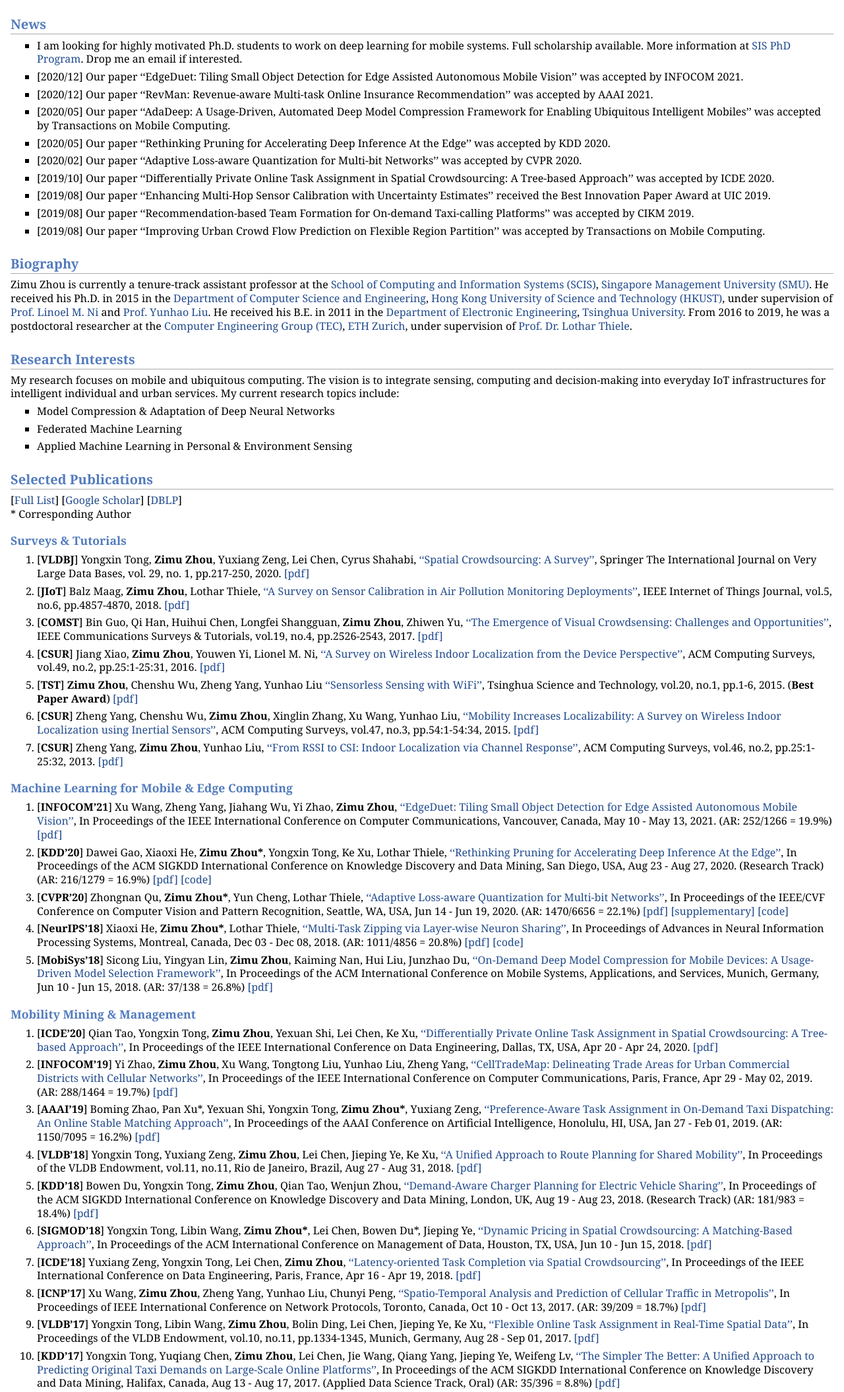
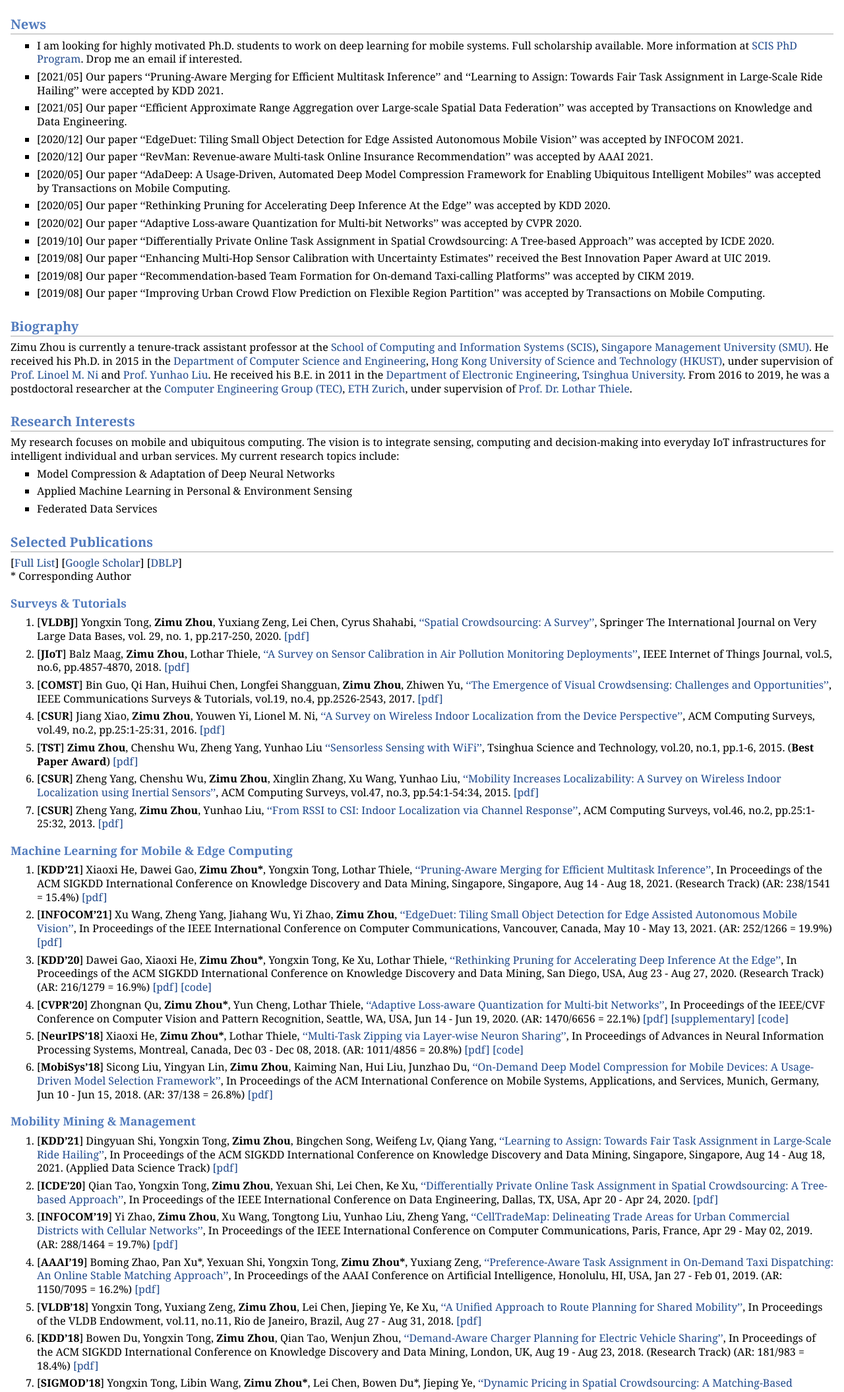
Before and after one commit to zhouzimu/zhouzimu.github.io, a plain HTML site: page index.html in a window 1280 px wide. Shown: the part 206-2316 px from the top of the page at 66% size. Drawn offline with Linux system fonts and the light colour scheme.

Commit message:
update 202105

```diff
--- a/index.html
+++ b/index.html
@@ -21,7 +21,11 @@ zimuzhou [at] smu [dot] edu [dot] sg</p>
 </td></tr></table>
 <h2>News</h2>
 <ul>
-<li><p>I am looking for highly motivated Ph.D. students to work on deep learning for mobile systems. Full scholarship available. More information at <a href="https://sis.smu.edu.sg/programmes/PhD/online-application">SIS PhD Program</a>. Drop me an email if interested.</p>
+<li><p>I am looking for highly motivated Ph.D. students to work on deep learning for mobile systems. Full scholarship available. More information at <a href="https://sis.smu.edu.sg/programmes/PhD/online-application">SCIS PhD Program</a>. Drop me an email if interested.</p>
+</li>
+<li><p>[2021/05] Our papers &lsquo;&lsquo;Pruning-Aware Merging for Efficient Multitask Inference&rsquo;&rsquo; and &lsquo;&lsquo;Learning to Assign: Towards Fair Task Assignment in Large-Scale Ride Hailing&rsquo;&rsquo; were accepted by KDD 2021.</p>
+</li>
+<li><p>[2021/05] Our paper &lsquo;&lsquo;Efficient Approximate Range Aggregation over Large-scale Spatial Data Federation&rsquo;&rsquo; was accepted by Transactions on  Knowledge and Data Engineering.</p>
 </li>
 <li><p>[2020/12] Our paper &lsquo;&lsquo;EdgeDuet: Tiling Small Object Detection for Edge Assisted Autonomous Mobile Vision&rsquo;&rsquo; was accepted by INFOCOM 2021.</p>
 </li>
@@ -66,9 +70,9 @@ My current research topics include:</p>
 <ul>
 <li><p>Model Compression & Adaptation of Deep Neural Networks</p>
 </li>
-<li><p>Federated Machine Learning</p>
+<li><p>Applied Machine Learning in Personal & Environment Sensing</p>
 </li>
-<li><p>Applied Machine Learning in Personal & Environment Sensing</p>
+<li><p>Federated Data Services</p>
 </li>
 </ul>
 <h2>Selected Publications</h2>
@@ -125,6 +129,14 @@ ACM Computing Surveys, vol.46, no.2, pp.25:1-25:32, 2013.
 </ol>
 <h3>Machine Learning for Mobile & Edge Computing</h3>
 <ol>
+<li><p>[<b>KDD&rsquo;21</b>]
+Xiaoxi He, Dawei Gao, <b>Zimu Zhou*</b>, Yongxin Tong, Lothar Thiele,
+<a href="">&lsquo;&lsquo;Pruning-Aware Merging for Efficient Multitask Inference&rsquo;&rsquo;</a>,
+In Proceedings of the ACM SIGKDD International Conference on Knowledge Discovery and Data Mining, Singapore, Singapore, Aug 14 - Aug 18, 2021.
+(Research Track)
+(AR: 238/1541 = 15.4%)
+<a href="">[pdf]</a></p>
+</li>
 <li><p>[<b>INFOCOM&rsquo;21</b>]
 Xu Wang, Zheng Yang, Jiahang Wu, Yi Zhao, <b>Zimu Zhou</b>,
 <a href="">&lsquo;&lsquo;EdgeDuet: Tiling Small Object Detection for Edge Assisted Autonomous Mobile Vision&rsquo;&rsquo;</a>,
@@ -168,6 +180,13 @@ In Proceedings of the ACM International Conference on Mobile Systems, Applicatio
 </ol>
 <h3>Mobility Mining & Management</h3>
 <ol>
+<li><p>[<b>KDD&rsquo;21</b>]
+Dingyuan Shi, Yongxin Tong, <b>Zimu Zhou</b>, Bingchen Song, Weifeng Lv, Qiang Yang,
+<a href="">&lsquo;&lsquo;Learning to Assign: Towards Fair Task Assignment in Large-Scale Ride Hailing&rsquo;&rsquo;</a>,
+In Proceedings of the ACM SIGKDD International Conference on Knowledge Discovery and Data Mining, Singapore, Singapore, Aug 14 - Aug 18, 2021.
+(Applied Data Science Track)
+<a href="">[pdf]</a></p>
+</li>
 <li><p>[<b>ICDE&rsquo;20</b>]
 Qian Tao, Yongxin Tong, <b>Zimu Zhou</b>, Yexuan Shi, Lei Chen, Ke Xu,
 <a href="https://doi.org/10.1109/ICDE48307.2020.00051">&lsquo;&lsquo;Differentially Private Online Task Assignment in Spatial Crowdsourcing: A Tree-based Approach&rsquo;&rsquo;</a>,
@@ -422,7 +441,7 @@ In Proceedings of the IEEE International Conference on Computer Communications,
 <ul>
 <li><p>TPC Track Co-Chair</p>
 <ul>
-<li><p>2021: MASS (AL/ML-based Smart Design Track)</p>
+<li><p>2021: MASS (AI/ML-based Smart Design Track)</p>
 </li>
 </ul>
 
@@ -431,7 +450,7 @@ In Proceedings of the IEEE International Conference on Computer Communications,
 <ul>
 <li><p>TPC Member</p>
 <ul>
-<li><p>2021: AAAI, WoWMoM</p>
+<li><p>2021: AAAI, KDD, WoWMoM</p>
 </li>
 <li><p>2020: DASFAA, WoWMoM</p>
 </li>
@@ -448,6 +467,8 @@ In Proceedings of the IEEE International Conference on Computer Communications,
 <h2>Teaching</h2>
 <ul>
 <li><p>SMU	CS106 Computer Hardware and Embedded Systems, Spring 2021, Spring 2020</p>
+</li>
+<li><p>SMU CS204 Interconnection of Cyber-Physical Systems, Autumn 2021</p>
 </li>
 <li><p>SMU IS483 IS Project Experience Applications, Spring 2021, Spring 2020</p>
 </li>
@@ -478,7 +499,7 @@ In Proceedings of the IEEE International Conference on Computer Communications,
 </ul>
 <div id="footer">
 <div id="footer-text">
-Page generated 2021-01, by <a href="http://jemdoc.jaboc.net/">jemdoc</a>.
+Page generated 2021-05, by <a href="http://jemdoc.jaboc.net/">jemdoc</a>.
 </div>
 </div>
 </div>
```
Also changed, not shown: publication.html (+34 -1 lines).
